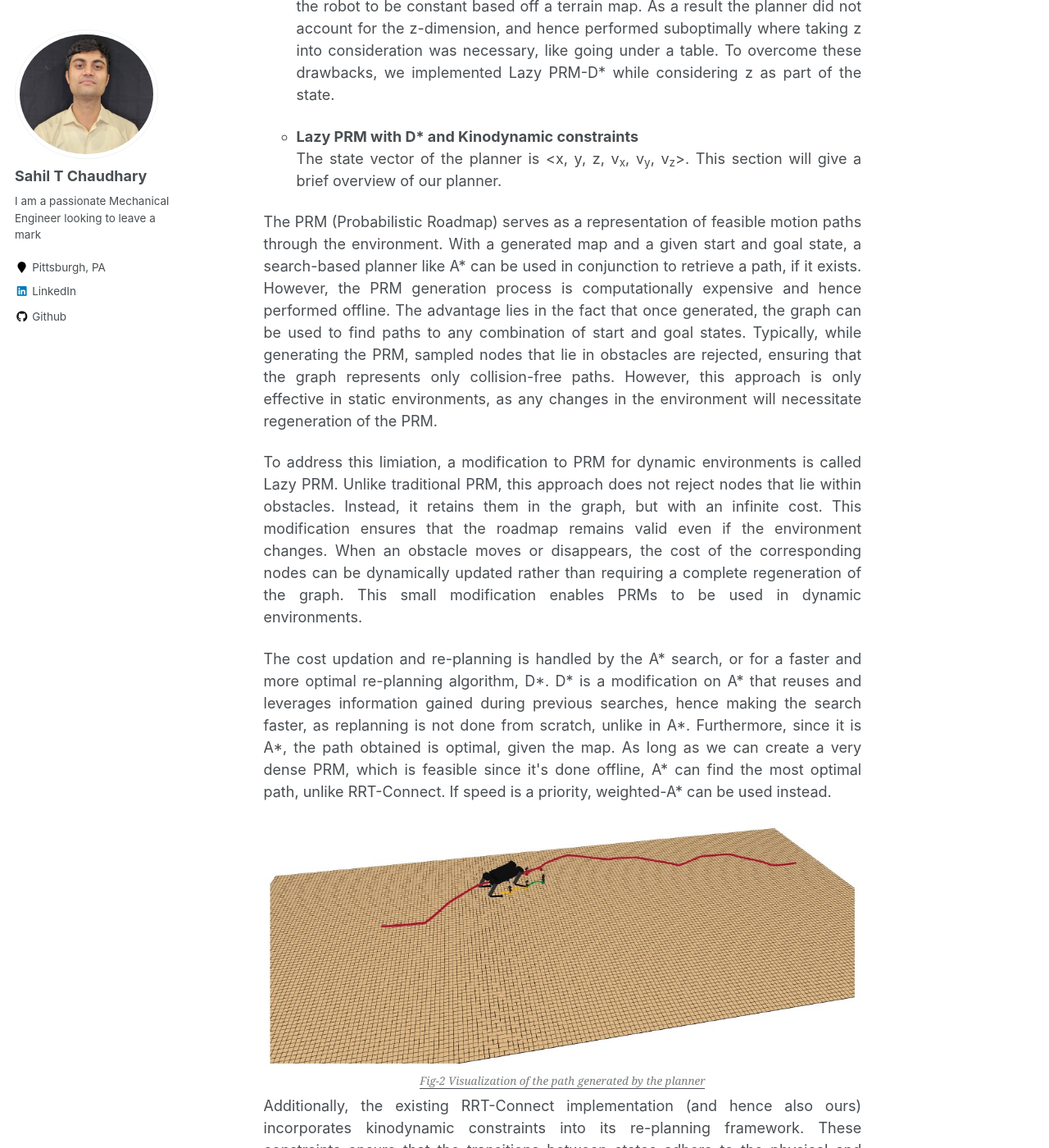
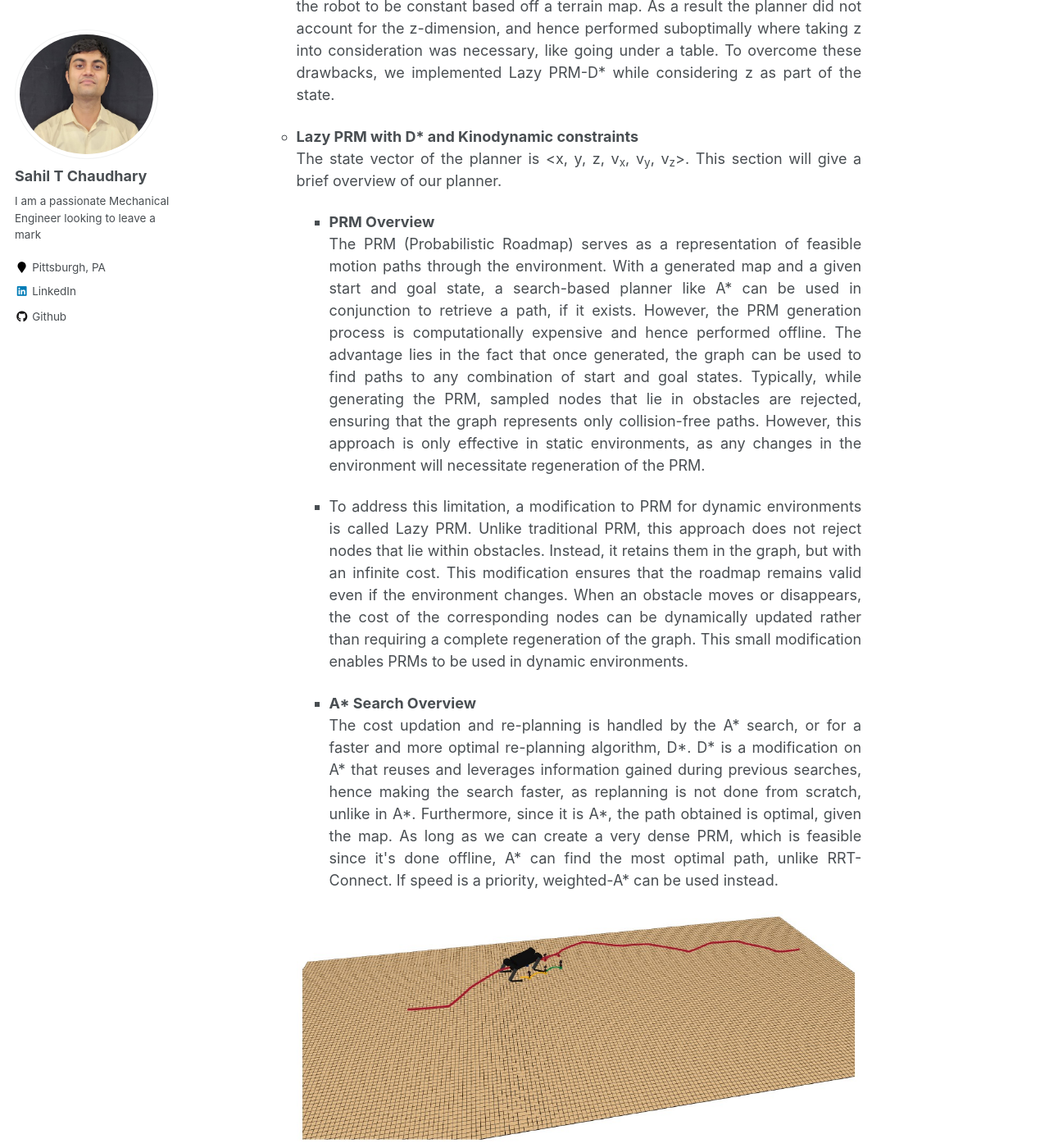
Before and after one commit to SahilTChaudhary/sahiltchaudhary.github.io, a Jekyll site: the page built from _portfolio/1_planning.md, in a window 1280 px wide and 1400 px high, scrolled down 1365 px. Shown: the whole window at 82% size. Built offline with Jekyll 4.4.1, drawn with Linux system fonts in a browser that asks for light colours; some of the changed text lies outside the part shown.

Commit message:
Trying out some formatting changes

```diff
--- a/_portfolio/1_planning.md
+++ b/_portfolio/1_planning.md
@@ -25,31 +25,31 @@ collection: portfolio
 
     * <p style="text-align: justify;"><b>Lazy PRM with D* and Kinodynamic constraints</b><br>The state vector of the planner is &lt;x, y, z, v<sub>x</sub>, v<sub>y</sub>, v<sub>z</sub>&gt;. This section will give a brief overview of our planner.</p>
 
-    <p style="text-align: justify;">The PRM (Probabilistic Roadmap) serves as a representation of feasible motion paths through the environment. With a generated map and a given start and goal state, a search-based planner like A* can be used in conjunction to retrieve a path, if it exists. However, the PRM generation process is computationally expensive and hence performed offline. The advantage lies in the fact that once generated, the graph can be used to find paths to any combination of start and goal states. Typically, while generating the PRM, sampled nodes that lie in obstacles are rejected, ensuring that the graph represents only collision-free paths. However, this approach is only effective in static environments, as any changes in the environment will necessitate regeneration of the PRM.</p>
+        * <p style="text-align: justify;"><b>PRM Overview</b><br>The PRM (Probabilistic Roadmap) serves as a representation of feasible motion paths through the environment. With a generated map and a given start and goal state, a search-based planner like A* can be used in conjunction to retrieve a path, if it exists. However, the PRM generation process is computationally expensive and hence performed offline. The advantage lies in the fact that once generated, the graph can be used to find paths to any combination of start and goal states. Typically, while generating the PRM, sampled nodes that lie in obstacles are rejected, ensuring that the graph represents only collision-free paths. However, this approach is only effective in static environments, as any changes in the environment will necessitate regeneration of the PRM.</p>
 
-    <p style="text-align: justify;">To address this limiation, a modification to PRM for dynamic environments is called Lazy PRM. Unlike traditional PRM, this approach does not reject nodes that lie within obstacles. Instead, it retains them in the graph, but with an infinite cost. This modification ensures that the roadmap remains valid even if the environment changes. When an obstacle moves or disappears, the cost of the corresponding nodes can be dynamically updated rather than requiring a complete regeneration of the graph. This small modification enables PRMs to be used in dynamic environments.</p>
+        * <p style="text-align: justify;">To address this limitation, a modification to PRM for dynamic environments is called Lazy PRM. Unlike traditional PRM, this approach does not reject nodes that lie within obstacles. Instead, it retains them in the graph, but with an infinite cost. This modification ensures that the roadmap remains valid even if the environment changes. When an obstacle moves or disappears, the cost of the corresponding nodes can be dynamically updated rather than requiring a complete regeneration of the graph. This small modification enables PRMs to be used in dynamic environments.</p>
 
-    <p style="text-align: justify;">The cost updation and re-planning is handled by the A* search, or for a faster and more optimal re-planning algorithm, D*. D* is a modification on A* that reuses and leverages information gained during previous searches, hence making the search faster, as replanning is not done from scratch, unlike in A*. Furthermore, since it is A*, the path obtained is optimal, given the map. As long as we can create a very dense PRM, which is feasible since it's done offline, A* can find the most optimal path, unlike RRT-Connect. If speed is a priority, weighted-A* can be used instead.<p>
+        * <p style="text-align: justify;"><b>A* Search Overview</b><br>The cost updation and re-planning is handled by the A* search, or for a faster and more optimal re-planning algorithm, D*. D* is a modification on A* that reuses and leverages information gained during previous searches, hence making the search faster, as replanning is not done from scratch, unlike in A*. Furthermore, since it is A*, the path obtained is optimal, given the map. As long as we can create a very dense PRM, which is feasible since it's done offline, A* can find the most optimal path, unlike RRT-Connect. If speed is a priority, weighted-A* can be used instead.<p>
 
-    <div style="text-align:center">
-    <img src="/images/planning_path.png" alt="planner_paths" style="width:300;height:600;">
-    </div>
-    <figcaption style="text-align: center;"><u><em>Fig-2 Visualization of the path generated by the planner</em></u></figcaption>
+        <div style="text-align:center">
+        <img src="/images/planning_path.png" alt="planner_paths" style="width:300;height:600;">
+        </div>
+        <figcaption style="text-align: center;"><u><em>Fig-2 Visualization of the path generated by the planner</em></u></figcaption>
 
-    <p style="text-align: justify;">Additionally, the existing RRT-Connect implementation (and hence also ours) incorporates kinodynamic constraints into its re-planning framework. These constraints ensure that the transitions between states adhere to the physical and dynamic limitations of the system. Metrics such as stance time, accelerations, and ground reaction forces (GRFs) are calculated to validate the feasibility of motion between states. This integration guarantees that the paths generated during re-planning are not only efficient but also physically realizable, which is critical for applications such as quadruped locomotion or other systems requiring adherence to dynamic constraints.<p>
+        * <p style="text-align: justify;"><b>Kinodynamic Constraints</b><br>Additionally, the existing RRT-Connect implementation (and hence also ours) incorporates kinodynamic constraints into its re-planning framework. These constraints ensure that the transitions between states adhere to the physical and dynamic limitations of the system. Metrics such as stance time, accelerations, and ground reaction forces (GRFs) are calculated to validate the feasibility of motion between states. This integration guarantees that the paths generated during re-planning are not only efficient but also physically realizable, which is critical for applications such as quadruped locomotion or other systems requiring adherence to dynamic constraints.<p>
 
-    <p style="text-align: justify;">One of the main objectives was to add a third dimension, z (height), to the planner to enable height-aware navigation. However, instead of directly sampling z, which would significantly increase the state space size and planning complexity, a 'lazy' approach has been implemented to improve the planning speed. The way this is done is by first checking if the nominal z of the robot collides with obstacles for a given x and y location. If it clears the obstacle check, that is, no collision is detected, z is left unchanged. However, if it collides, the minimum z (the lowest height at which the robot can successfully walk) is checked against the obstacle. If it passes the check, the robot height is set to z minimum, effectively allowing crouching. But if even that fails, it means that the state is invalid, as the robot cannot fit through it despite crouching.</p>
+        * <p style="text-align: justify;"><b>Planning in z</b><br>One of the main objectives was to add a third dimension, z (height), to the planner to enable height-aware navigation. However, instead of directly sampling z, which would significantly increase the state space size and planning complexity, a 'lazy' approach has been implemented to improve the planning speed. The way this is done is by first checking if the nominal z of the robot collides with obstacles for a given x and y location. If it clears the obstacle check, that is, no collision is detected, z is left unchanged. However, if it collides, the minimum z (the lowest height at which the robot can successfully walk) is checked against the obstacle. If it passes the check, the robot height is set to z minimum, effectively allowing crouching. But if even that fails, it means that the state is invalid, as the robot cannot fit through it despite crouching.</p>
 
-    <div style="text-align:center">
-    <img src="/images/z_demo.png" alt="z_demo" style="width:300;height:600;">
-    </div>
-    <figcaption style="text-align: center;"><u><em>Fig-3 Traversing under a table: Planning in z-dimension</em></u></figcaption>
+        <div style="text-align:center">
+        <img src="/images/z_demo.png" alt="z_demo" style="width:300;height:600;">
+        </div>
+        <figcaption style="text-align: center;"><u><em>Fig-3 Traversing under a table: Planning in z-dimension</em></u></figcaption>
 
 * <b>Results</b>
     <p>We compared the results of planning time and other metrics between the existing RRT-Connect and our PRM-A* and its variants.</p>
 
     <div style="text-align:center">
-    <img src="/images/planning_times.png" alt="planning_times" style="width:600px;height:150px;">
+    <img src="/images/planning_times.png" alt="planning_times" style="width:400px;height:100px;">
     </div>
     <figcaption style="text-align: center;"><u><em>Table-1 Comparison of the different approaches</em></u></figcaption>
 
```
Also changed, not shown: _portfolio/2_pinbot.md (+2 -2 lines), _portfolio/5_cmuBuggy.md (+1 -1 lines).
